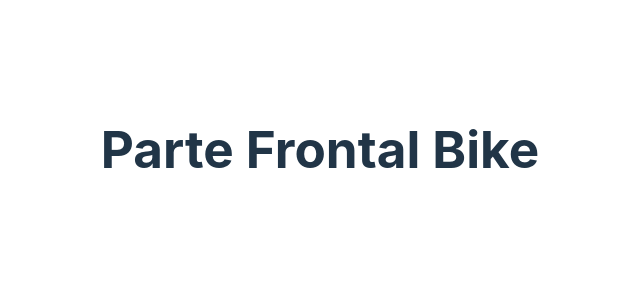
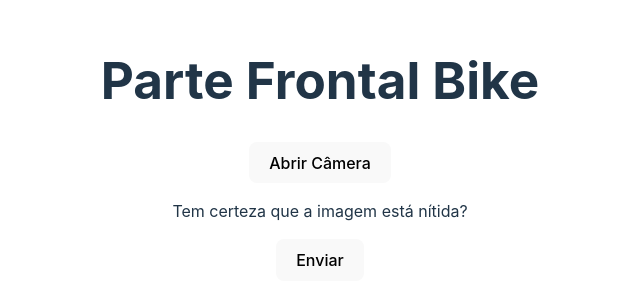
Before and after one commit to gusoaresss/luna, a React (Vite) app: page /ParteFrontal in a window 1280 px wide. Shown: the part 251-556 px from the top of the page, without its empty margins (320-960 px from the left). Built offline with nearby package versions, Linux system fonts and the light colour scheme.

Commit message:
Parte Frontal Bike

```diff
--- a/src/routes/ParteFrontalBike/index.jsx
+++ b/src/routes/ParteFrontalBike/index.jsx
@@ -3,6 +3,9 @@ export default function ParteFrontalBike(){
     return(
         <main>
             <h1>Parte Frontal Bike</h1>
+            <button id="startCamera">Abrir Câmera</button>
+            <p>Tem certeza que a imagem está nítida?</p>
+            <button>Enviar</button>
         </main>
     )
 }
```
